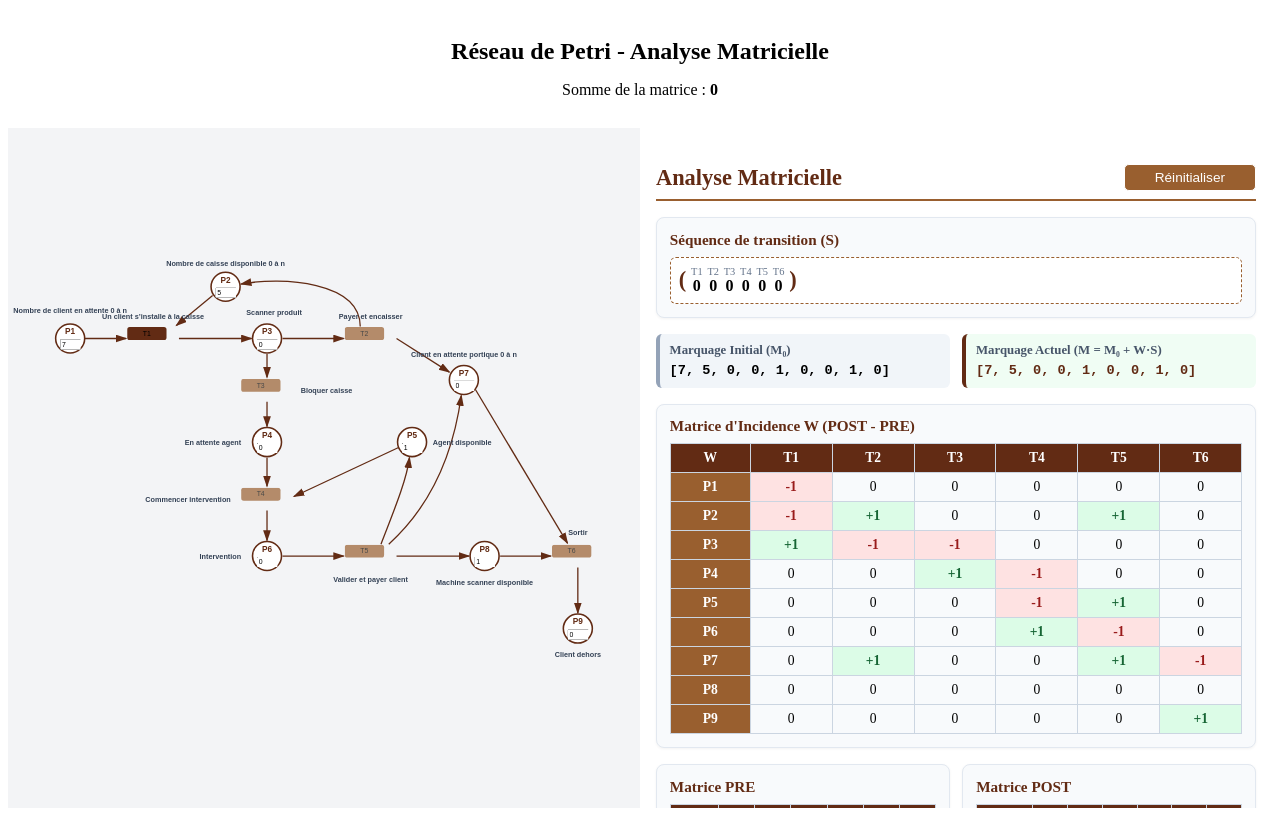
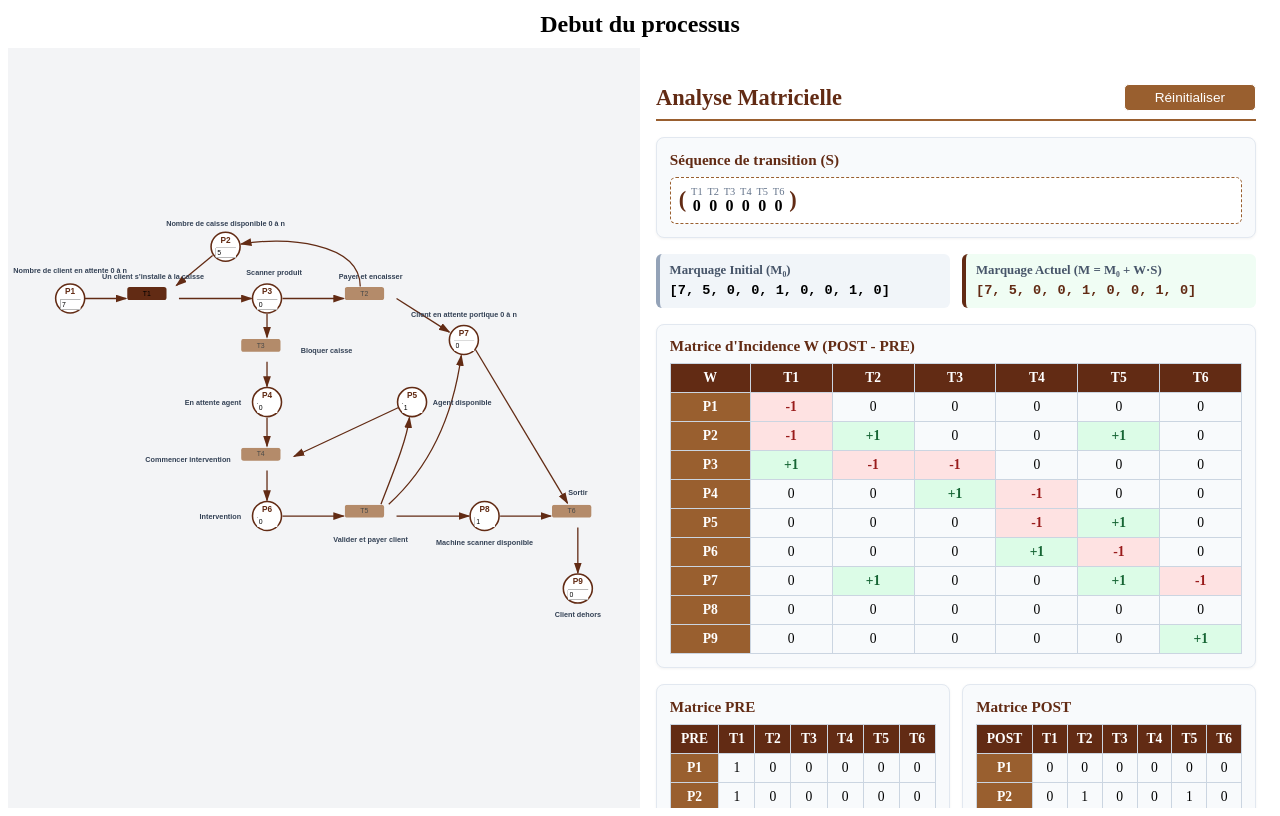
Before and after one commit to Nella04/ROproject, a React (Vite) app: page /rdp in a window 1280 px wide. Built offline with nearby package versions, Linux system fonts and the light colour scheme.

Commit message:
mise a jour message

```diff
--- a/src/components/rdp/image.jsx
+++ b/src/components/rdp/image.jsx
@@ -6,9 +6,10 @@ function Image({
     sequence,
     setSequence,
     pre,
-    post
+    post,
+    setDerniereTransition
 }) {
-    const placesBinaires = ["P3", "P4", "P5", "P6", "P8", "P9"];
+    const placesBinaires = ["P3", "P4", "P5", "P6", "P8"];
 
     // Vérifier si la transition est franchissable
     const estFranchissable = (transition) => {
@@ -35,7 +36,9 @@ function Image({
 
     // Exécuter la transition
     const franchirTransition = (transition) => {
+        setDerniereTransition(transition);
         if (!estFranchissable(transition)) return;
+
 
         // Mise à jour du marquage
         setMarquageActuel((prev) => {
--- a/src/components/rdp/message.jsx
+++ b/src/components/rdp/message.jsx
@@ -1,13 +1,29 @@
 import "../../style/components/rdp/message.css";
 
-function Message({ message, somme }) {
+function Message({ derniereTransition }) {
+    // Méthode pour obtenir le message selon la dernière transition exécutée
+    const getMessageTransition = (code) => {
+        switch (code) {
+            case "T1":
+                return "T1 : Un client s'installe à la caisse";
+            case "T2":
+                return "T2 : Payer et encaisser le client";
+            case "T3":
+                return "T3 : Bloquer la caisse (problème décelé)";
+            case "T4":
+                return "T4 : Commencer l'intervention d'un agent";
+            case "T5":
+                return "T5 : Valider l'intervention et payer le client";
+            case "T6":
+                return "T6 : Le client sort du magasin";
+            default:
+                return "Debut du processus ";
+        }
+    };
+
     return (
         <div className="message">
-            <h1>{message}</h1>
-
-            <p>
-                Somme de la matrice : <strong>{somme}</strong>
-            </p>
+            <h1>{getMessageTransition(derniereTransition)}</h1>
         </div>
     );
 }
--- a/src/pages/rdp.jsx
+++ b/src/pages/rdp.jsx
@@ -58,16 +58,19 @@ function Rdp() {
         T6: 0
     });
 
+    const [derniereTransition, setDerniereTransition] = useState(null);
+
     // Reinitialiser
     const handleReset = () => {
         setMarquageActuel(marquageInitial);
         setSequence({ T1: 0, T2: 0, T3: 0, T4: 0, T5: 0, T6: 0 });
+        setDerniereTransition(null);
     };
 
     return (
         <main className="rdp">
             <section className="rdp-message">
-                <Message message="Réseau de Petri - Analyse Matricielle" somme={0} />
+                <Message derniereTransition={derniereTransition} />
             </section>
 
             <section className="rdp-bottom">
@@ -80,6 +83,7 @@ function Rdp() {
                         setSequence={setSequence}
                         pre={pre}
                         post={post}
+                        setDerniereTransition={setDerniereTransition}
                     />
                 </div>
 
--- a/src/style/pages/rdp.css
+++ b/src/style/pages/rdp.css
@@ -13,7 +13,7 @@
    ========================= */
 
 .rdp-message {
-    flex: 0 0 15%;
+    flex: 0 0 5%;
 
     width: 100%;
     min-height: 0;
@@ -24,7 +24,7 @@
    ========================= */
 
 .rdp-bottom {
-    flex: 0 0 85%;
+    flex: 0 0 95%;
 
     width: 100%;
     min-height: 0;
```
